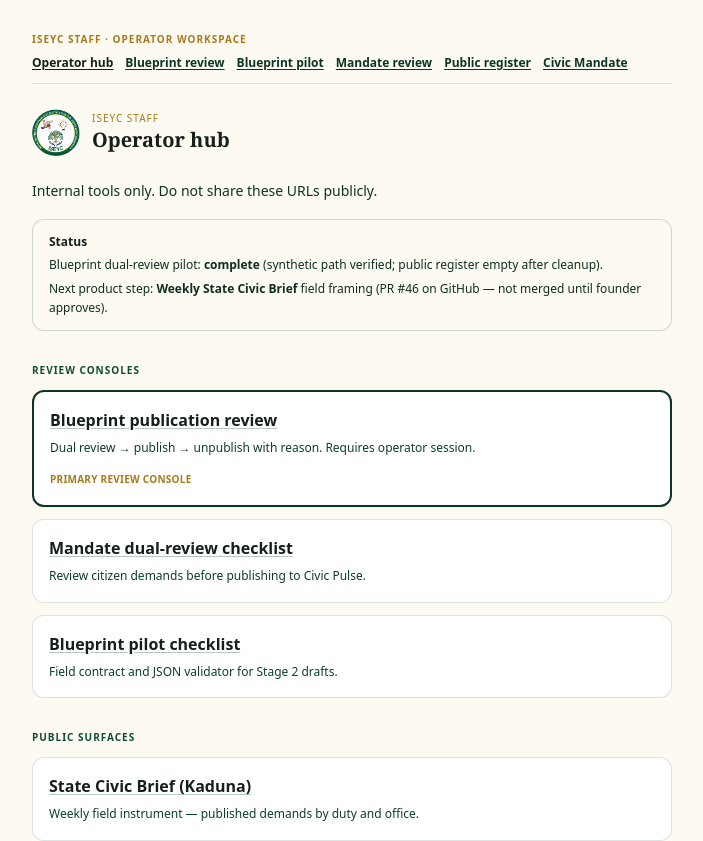
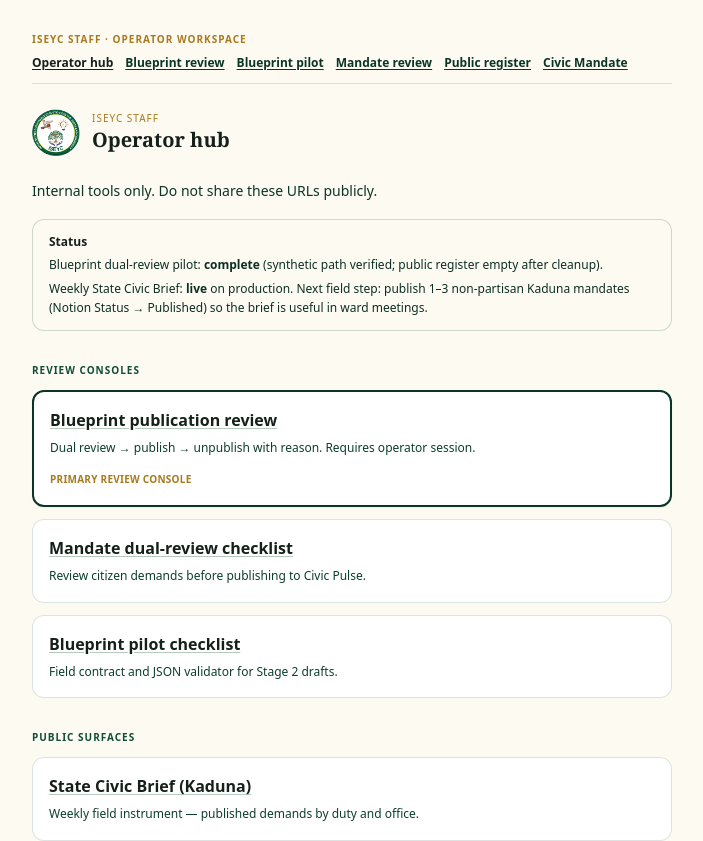
Before and after one commit to mrzulqarnainnadabo/2027-street-mandate, a Next.js app: page /operators in a window 1280 px wide. Shown: the top 841 px of the page, without its empty margins (288-991 px from the left). Built offline with nearby package versions, Linux system fonts and the light colour scheme.

Commit message:
chore: accurate hub status + post-submit State Brief link
- Operator hub: weekly brief is live (remove stale PR #46 text)
- SuccessPanel: link to /brief?state= after submit so field path is clear
No governance changes. Do not deploy until founder says Deploy.

```diff
--- a/app/operators/page.tsx
+++ b/app/operators/page.tsx
@@ -72,8 +72,9 @@ export default function OperatorsIndexPage() {
           public register empty after cleanup).
         </p>
         <p className="mt-1">
-          Next product step: <strong>Weekly State Civic Brief</strong> field framing
-          (PR #46 on GitHub — not merged until founder approves).
+          Weekly State Civic Brief: <strong>live</strong> on production. Next field step: publish
+          1–3 non-partisan Kaduna mandates (Notion Status → Published) so the brief is useful in
+          ward meetings.
         </p>
       </div>
 
--- a/components/SuccessPanel.tsx
+++ b/components/SuccessPanel.tsx
@@ -28,6 +28,7 @@ export default function SuccessPanel({
   const homeUrl = origin + "/";
   const detailUrl = mandateId ? `${origin}/mandate/${mandateId}` : null;
   const statusUrl = mandateId ? `${origin}/status/${mandateId}` : null;
+  const briefUrl = `${origin}/brief?state=${encodeURIComponent(state || "Kaduna")}`;
   const reference = mandateId ? `ISEYC-${mandateId.slice(0, 8).toUpperCase()}` : null;
 
   const shareBody = [
@@ -93,7 +94,7 @@ export default function SuccessPanel({
         <h2 className="mt-1 font-display text-xl font-bold text-forest-900">Submitted for review</h2>
         <p className="mx-auto mt-2 max-w-md text-sm leading-relaxed text-forest-700/85">
           Your mandate is <strong className="font-semibold">not public yet</strong>. It appears on
-          Civic Pulse only after ISEYC moderation marks it Published.
+          Civic Pulse and the State Civic Brief only after ISEYC moderation marks it Published.
         </p>
 
         {reference && statusUrl ? (
@@ -132,6 +133,17 @@ export default function SuccessPanel({
             Responsibility map
           </Link>
           {" "}— see which offices often deliver a duty (not rankings).
+        </p>
+
+        <p className="mx-auto mt-2 max-w-md text-[11px] leading-snug text-forest-600">
+          After publish, your demand can appear in the{" "}
+          <Link
+            href={`/brief?state=${encodeURIComponent(state || "Kaduna")}`}
+            className="font-semibold underline underline-offset-2"
+          >
+            {state || "State"} Civic Brief
+          </Link>
+          {" "}— weekly field instrument for ward meetings (not a poll).
         </p>
 
         <p className="mx-auto mt-4 max-w-md text-[11px] leading-snug text-forest-500">
```
